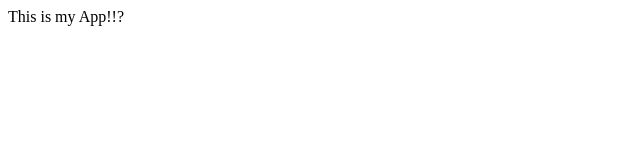
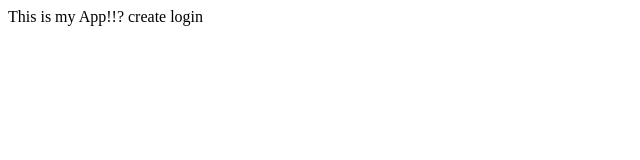
Before and after one commit to amamisa/git-example, a plain HTML site: page index.html in a window 1280 px wide. Shown: the full height of the page, 0-640 px from the left. Drawn offline with Linux system fonts and the light colour scheme.

Commit message:
login commet2

```diff
--- a/index.html
+++ b/index.html
@@ -4,5 +4,6 @@
     </head>
     <body>
         This is my App!!?
+        create login
     </body>
 </html>
```
